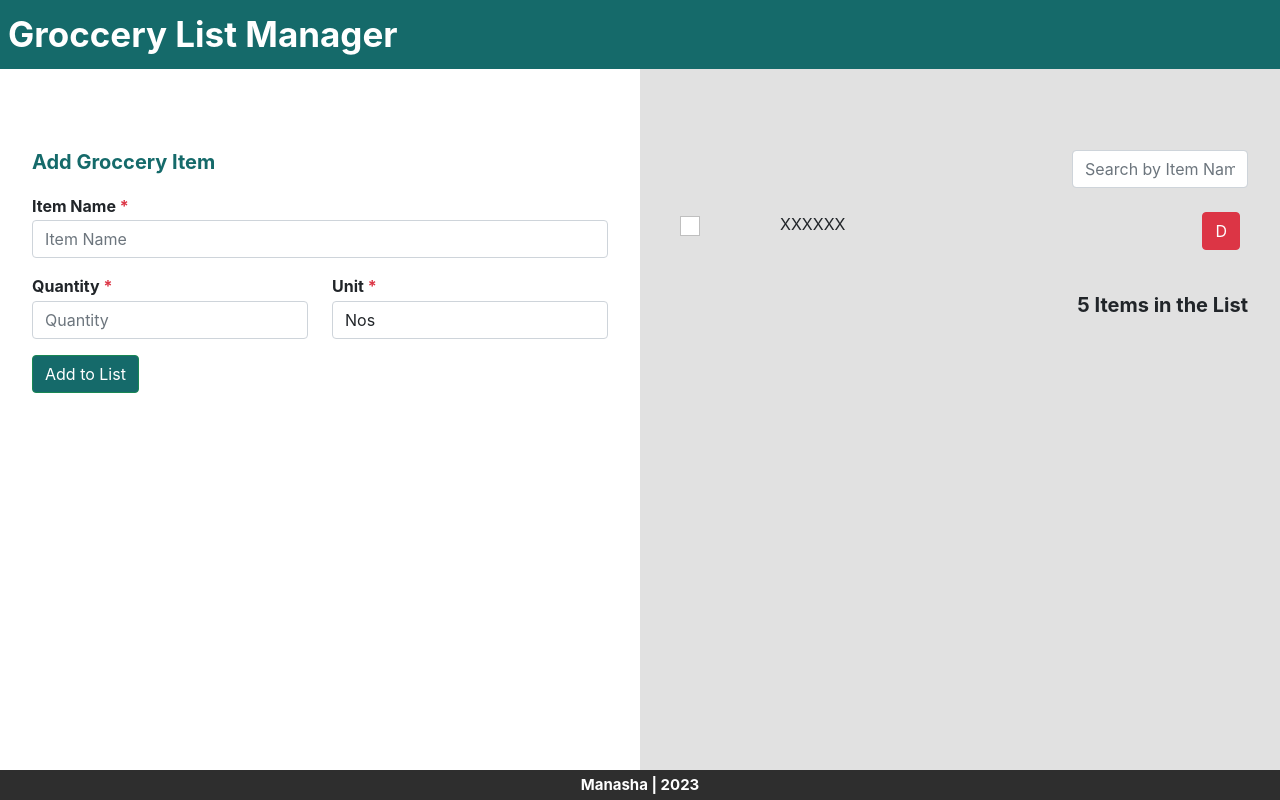
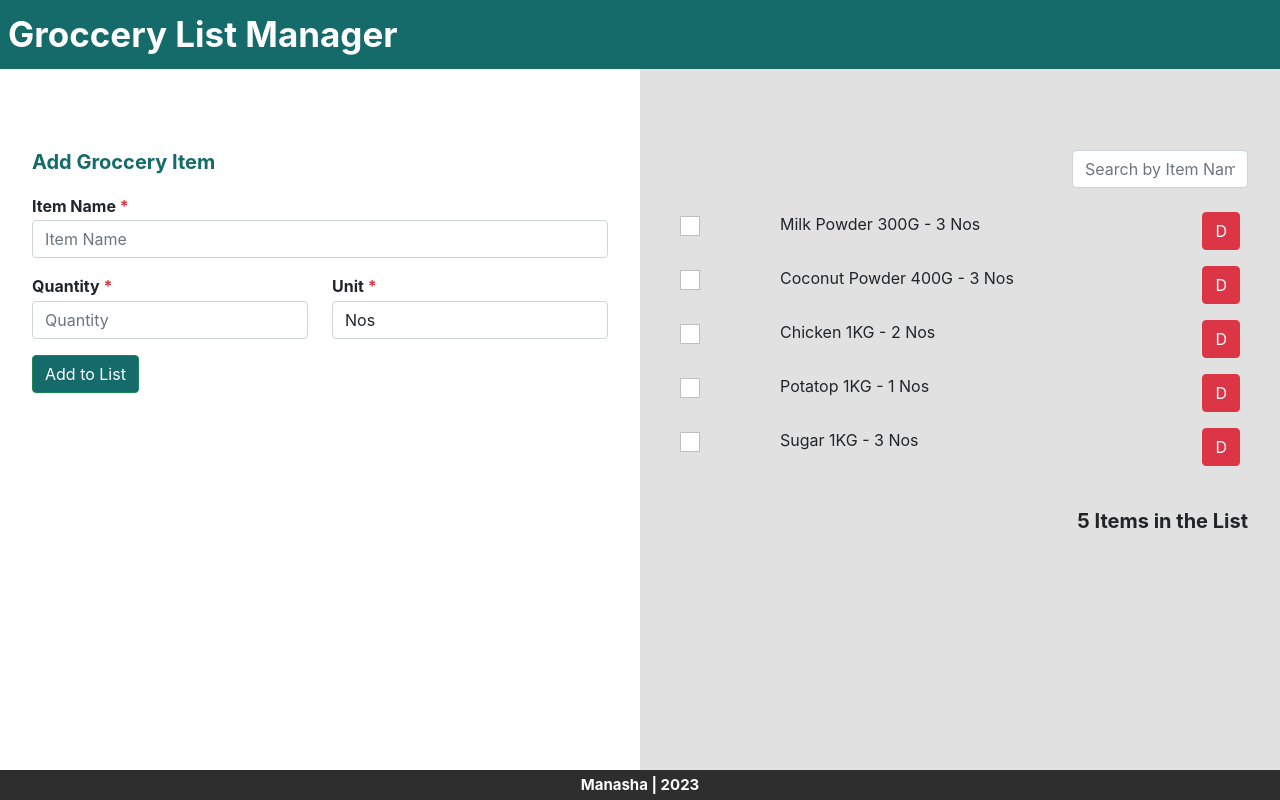
Before and after one commit to mhperera/PF_GroceryListManagerApp, a React (Create React App) app: page / in a window 1280 px wide. Built offline with nearby package versions, Linux system fonts and the light colour scheme.

Commit message:
Show Sample Groccery list in the List Component

```diff
--- a/src/App.js
+++ b/src/App.js
@@ -4,12 +4,51 @@
 import HeaderComponent from './HeaderComponent';
 import FooterComponent from './FooterComponent';
 import ContentComponent from './ContentComponent';
+import { useState } from 'react';
 
 function App() {
+
+  const sampleList = [
+    {
+      id: 1,
+      itemName: 'Milk Powder 300G',
+      qty: 3,
+      unit: 'Nos'
+    },
+    {
+      id: 2,
+      itemName: 'Coconut Powder 400G',
+      qty: 3,
+      unit: 'Nos'
+    },
+    {
+      id: 3,
+      itemName: 'Chicken 1KG',
+      qty: 2,
+      unit: 'Nos'
+    },
+    {
+      id: 4,
+      itemName: 'Potatop 1KG',
+      qty: 1,
+      unit: 'Nos'
+    },
+    {
+      id: 5,
+      itemName: 'Sugar 1KG',
+      qty: 3,
+      unit: 'Nos'
+    }
+  ];
+
+  const [grocceryList, setGrocceryList] = useState(sampleList);
+
   return (
     <div className="App">
         <HeaderComponent />
-        <ContentComponent />
+        <ContentComponent
+          grocceryList = {grocceryList}
+        />
         <FooterComponent />
     </div>
   );
--- a/src/ContentComponent.js
+++ b/src/ContentComponent.js
@@ -2,7 +2,7 @@ import React from 'react'
 import CreateItemFormComponent from './CreateItemFormComponent'
 import ItemListComponent from './ItemListComponent'
 
-const ContentComponent = () => {
+const ContentComponent = ({ grocceryList }) => {
   return (
     <div className="content">
         <div className="row w-100 gy-0">
@@ -10,7 +10,9 @@ const ContentComponent = () => {
                 <CreateItemFormComponent />
             </div>
             <div className="col-6 p-0">
-                <ItemListComponent />
+                <ItemListComponent
+                  grocceryList = {grocceryList}
+                />
             </div>
         </div>
     </div>
--- a/src/ItemListComponent.js
+++ b/src/ItemListComponent.js
@@ -1,7 +1,7 @@
 import React from 'react';
 import ItemListRowComponent from './ItemListRowComponent';
 
-const ItemListComponent = () => {
+const ItemListComponent = ({ grocceryList }) => {
 	return (
 		<div className="w-100 bg-light-grey vh-100 ItemListComponent">
 			<div className="row">
@@ -17,18 +17,25 @@ const ItemListComponent = () => {
 				<div className="col-12 mb-3">
 					<table class="table table-borderless w-100">
 						<colgroup>
-							<col width="100px"/>
-							<col width=""/>
-							<col width="50px"/>
+							<col width="100px" />
+							<col width="" />
+							<col width="50px" />
 						</colgroup>
 						<tbody>
-              				<ItemListRowComponent />
+							{grocceryList.map((item) => (
+								<ItemListRowComponent
+									key={item.id}
+									itemName={item.itemName}
+									qty={item.qty}
+									unit={item.unit}
+								/>
+							))}
 						</tbody>
 					</table>
 				</div>
 
 				<div className="col-12 mb-3 text-end">
-					<label htmlFor="" className='fw-bolder fs-5'>
+					<label htmlFor="" className="fw-bolder fs-5">
 						5 Items in the List
 					</label>
 				</div>
--- a/src/ItemListRowComponent.js
+++ b/src/ItemListRowComponent.js
@@ -1,13 +1,13 @@
 import React from 'react'
 
-const ItemListRowComponent = () => {
+const ItemListRowComponent = ({ itemName, qty, unit }) => {
   return (
     <tr>
         <td className="text-start">
             <input className="form-check-input" type="checkbox" id="" />
         </td>
         <td className="text-start">
-            <label htmlFor="">XXXXXX</label>
+            <label htmlFor="">{ itemName } -  {qty} {unit} </label>
         </td>
         <td className="text-end">
             <button type="button" className="btn btn-danger">
```
